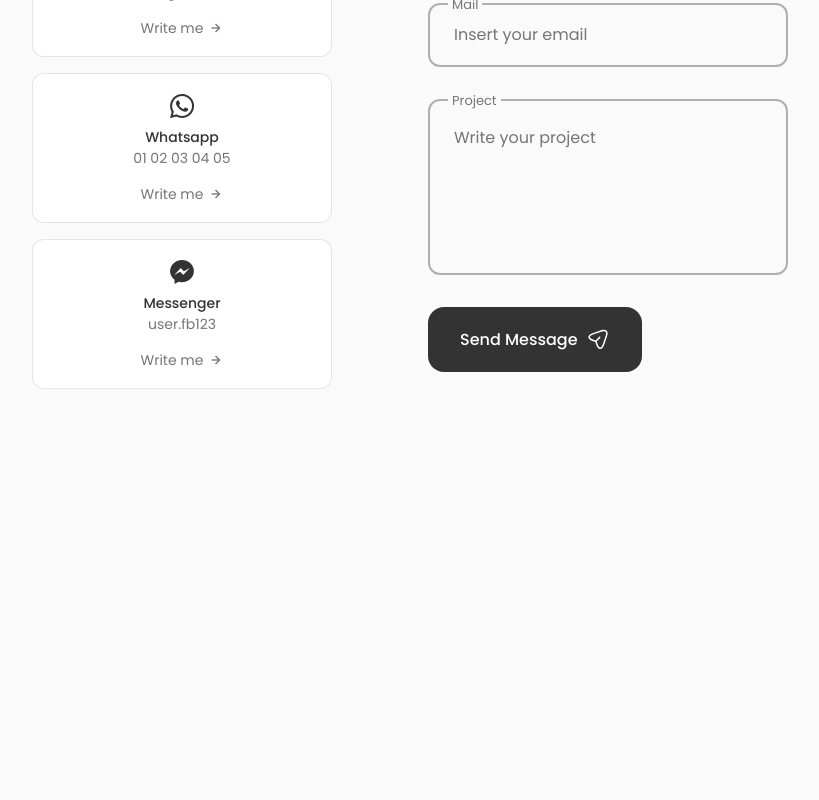
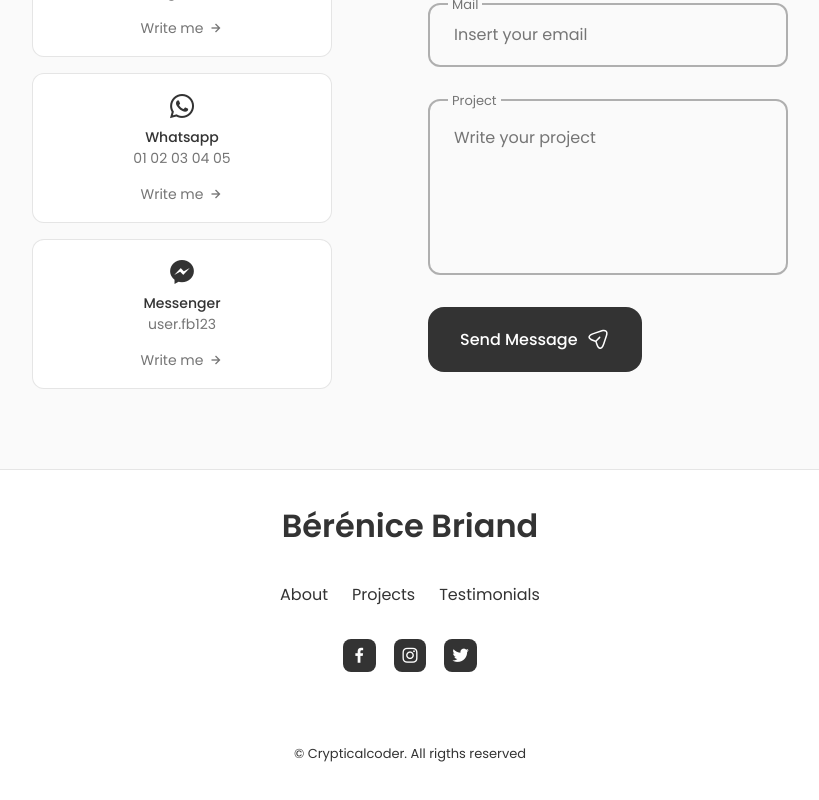
Before and after one commit to bberenice02/portfolio_Berenice, a React (Create React App) app: page / in a window 1280 px wide. Shown: the part 3315-4115 px from the top of the page, without its empty margins (230-1049 px from the left). Before the commit the page ends 3784 px from the top, so only its background shows below. Built offline with nearby package versions, Linux system fonts and the light colour scheme.

Commit message:
footer component first commit

```diff
--- a/src/App.js
+++ b/src/App.js
@@ -8,6 +8,7 @@
 import Qualification from './components/qualification/Qualification';
 import Testimonials from './components/testimonials/Testimonials';
 import Contact from './components/contact/Contact';
+import Footer from './components/footer/Footer';
 
 const App = () => {
     return (
@@ -22,6 +23,7 @@
             <Qualification />
             <Testimonials />
             <Contact />
+            <Footer />
         </main>
 
         </>
--- /dev/null
+++ b/src/components/footer/Footer.jsx
@@ -0,0 +1,44 @@
+import React from 'react';
+import "./footer.css"
+
+const Footer = () => {
+    return (
+        <footer className="footer">
+            <div className="footer__container container">
+                <h1 className="footer__title">Bérénice Briand</h1>
+
+                <ul className="footer__list">
+                    <li>
+                        <a href="#about" className="footer__link">About</a>
+                    </li>
+
+                    <li>
+                        <a href="#portfolio" className="footer__link">Projects</a>
+                    </li>
+
+                    <li>
+                        <a href="#testimonials" className="footer__link">Testimonials</a>
+                    </li>
+                </ul>
+
+                <div className="footer__social">
+                    <a href="https://www.instagram.com/" className="footer__social-link" target="_blank">
+                        <i class="bx bxl-facebook"></i>
+                    </a>
+
+                    <a href="https://www.linkedin.com/in/b%C3%A9r%C3%A9nice-briand-8948902a8/" className="footer__social-link" target="_blank">
+                        <i class="bx bxl-instagram"></i>
+                    </a>
+
+                    <a href="https://github.com/" className="footer__social-link" target="_blank">
+                        <i class="bx bxl-twitter"></i>
+                    </a>
+                </div>
+
+                <span className="footer__copy">&#169; Crypticalcoder. All rigths reserved</span>
+            </div>
+        </footer>
+    )
+}
+
+export default Footer
--- /dev/null
+++ b/src/components/footer/footer.css
@@ -0,0 +1,56 @@
+.footer {
+    background-color: var(--container-color);
+    border-top: 1px solid rgba(0, 0, 0, 0.1);
+}
+
+.footer__container {
+    padding: 2rem 0 6rem;
+}
+
+.footer__title,
+.footer__link {
+    color: var(--title-color);
+}
+
+.footer__title {
+    text-align: center;
+    margin-bottom: var(--mb-2);
+}
+
+.footer__link:hover {
+    color: var(--title-color-dark);
+}
+
+.footer__list {
+    display: flex;
+    justify-content: center;
+    column-gap: 1.5rem;
+    margin-bottom: var(--mb-2);
+}
+
+.footer__social {
+    display: flex;
+    justify-content: center;
+    column-gap: 1.125rem;
+}
+
+.footer__social-link {
+    background-color: var(--title-color);
+    color: var(--container-color);
+    font-size: 1.25rem;
+    padding: 0.4rem;
+    border-radius: 0.5rem;
+    display: inline-flex;
+}
+
+.footer__social-link:hover {
+    background-color: var(--title-color-dark);
+}
+
+.footer__copy {
+    display: block;
+    margin-top: 4.5rem;
+    color: var(--title-color);
+    text-align: center;
+    font-size: var(--smaller-font-size);
+}
```
